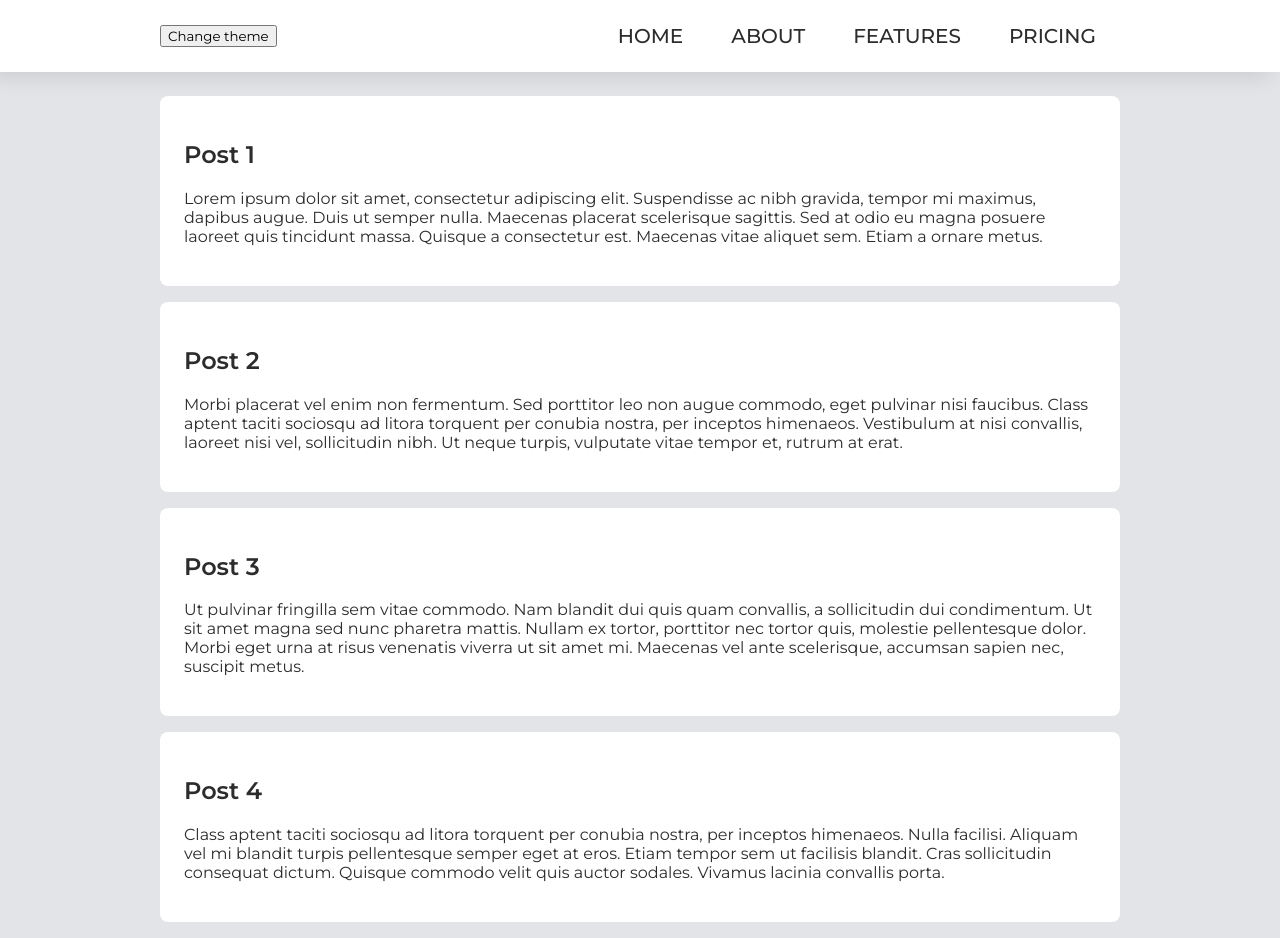
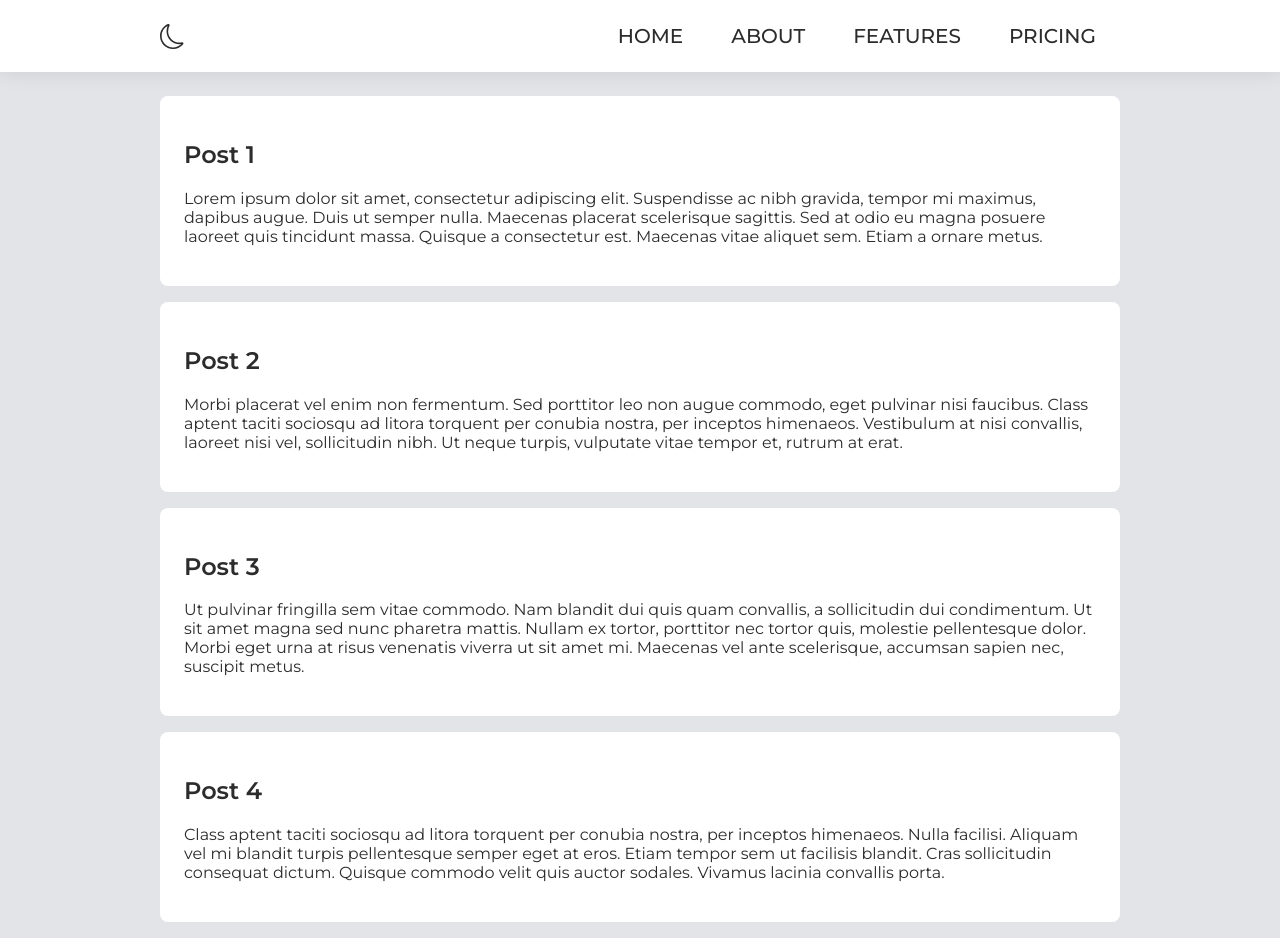
Before and after one commit to Andrew-Sem/next-site, a Next.js app: page / in a window 1280 px wide. Built offline with nearby package versions, Linux system fonts and the light colour scheme.

Commit message:
Change themeSwitcher btn to icon

```diff
--- a/components/CustomLink/CustomLink.module.css
+++ b/components/CustomLink/CustomLink.module.css
@@ -9,7 +9,7 @@
   position: relative;
   text-decoration: none;
 
-  transition: all 0.2s linear;
+  transition: color 0.2s linear;
   color: var(--color-text);
 }
 
--- a/components/ThemeSwitcher/ThemeSwitcher.js
+++ b/components/ThemeSwitcher/ThemeSwitcher.js
@@ -1,20 +1,24 @@
 import React, { useState, useEffect } from "react";
 import cl from "./ThemeSwitcher.module.css";
+import { BiSun } from "react-icons/bi";
+import { BsMoon } from "react-icons/bs";
 
 export default function ThemeSwitcher() {
-  let theme;
+  const [icon, setIcon] = useState("");
   useEffect(() => {
-    theme = window.localStorage.getItem("theme") || "light";
+    const theme = window.localStorage.getItem("theme") || "light";
+    theme === "light" ? setIcon("dark") : setIcon("light");
     localStorage.setItem("theme", theme);
-
     document.documentElement.setAttribute("data-theme", theme);
   }, []);
 
-  const toggleTheme = () => {
+  const toggleTheme = (theme) => {
     if (theme === "dark") {
+      setIcon("dark");
       theme = "light";
       localStorage.setItem("theme", theme);
     } else {
+      setIcon("light");
       theme = "dark";
       localStorage.setItem("theme", theme);
     }
@@ -22,8 +26,18 @@ export default function ThemeSwitcher() {
   };
 
   return (
-    <button className={cl.theme_switcher} onClick={toggleTheme}>
-      <span className={cl.theme_switcher__text}>Change theme</span>
-    </button>
+    <>
+      {icon === "dark" ? (
+        <BsMoon
+          className={cl.switcher_dark}
+          onClick={() => toggleTheme("light")}
+        />
+      ) : (
+        <BiSun
+          className={cl.switcher_light}
+          onClick={() => toggleTheme("dark")}
+        />
+      )}
+    </>
   );
 }
--- a/components/ThemeSwitcher/ThemeSwitcher.module.css
+++ b/components/ThemeSwitcher/ThemeSwitcher.module.css
@@ -1,8 +1,21 @@
-.checkbox {
+.theme_switcher {
+  padding: 0.7rem;
+  border-radius: 5px;
   cursor: pointer;
+  border: none;
+  color: var(--color-button-text);
+  background: var(--color-button-bg);
+  transition: opacity 0.2s linear;
 }
 
-.checkbox_text {
+.switcher_light {
+  cursor: pointer;
+  font-size: 28px;
   color: var(--color-text);
-  font-weight: 500;
 }
+
+.switcher_dark {
+  cursor: pointer;
+  font-size: 25px;
+  color: var(--color-text);
+}
--- a/styles/globals.css
+++ b/styles/globals.css
@@ -1,21 +1,21 @@
 html[data-theme="dark"] {
   --color-text: rgba(255, 255, 255, 0.8);
-  --color-button-bg: #908ae2;
+  --color-button-text: #000;
+  --color-button-bg: #61dafb;
   --color-header-bg: #232831;
   --color-main-bg: #1a1e25;
   --color-link-hov: #61dafb;
-  --color-button-hov: #fff;
-  --box-shadow: -10px 5px 20px rgba(0, 0, 0, 0.5);
+  --box-shadow: 0 0 20px rgba(0, 0, 0, 0.5);
 }
 
 html[data-theme="light"] {
   --color-text: #2c2c2c;
-  --color-button-bg: #908ae2;
+  --color-button-text: #000;
+  --color-button-bg: #e2e4e7;
   --color-header-bg: #fff;
   --color-main-bg: #e2e4e7;
   --color-link-hov: #888;
-  --color-button-hov: #fff;
-  --box-shadow: -10px 5px 20px rgba(0, 0, 0, 0.1);
+  --box-shadow: 0 0px 20px rgba(0, 0, 0, 0.1);
 }
 
 html {
@@ -54,12 +54,12 @@ a {
 
 @media screen and (max-width: 1100px) {
   .container {
-    padding: 1rem 7rem;
+    padding: 1rem 5rem;
   }
 }
 
 @media screen and (max-width: 650px) {
   .container {
-    padding: 1.5rem 1rem;
+    padding: 1rem 1rem;
   }
 }
```
